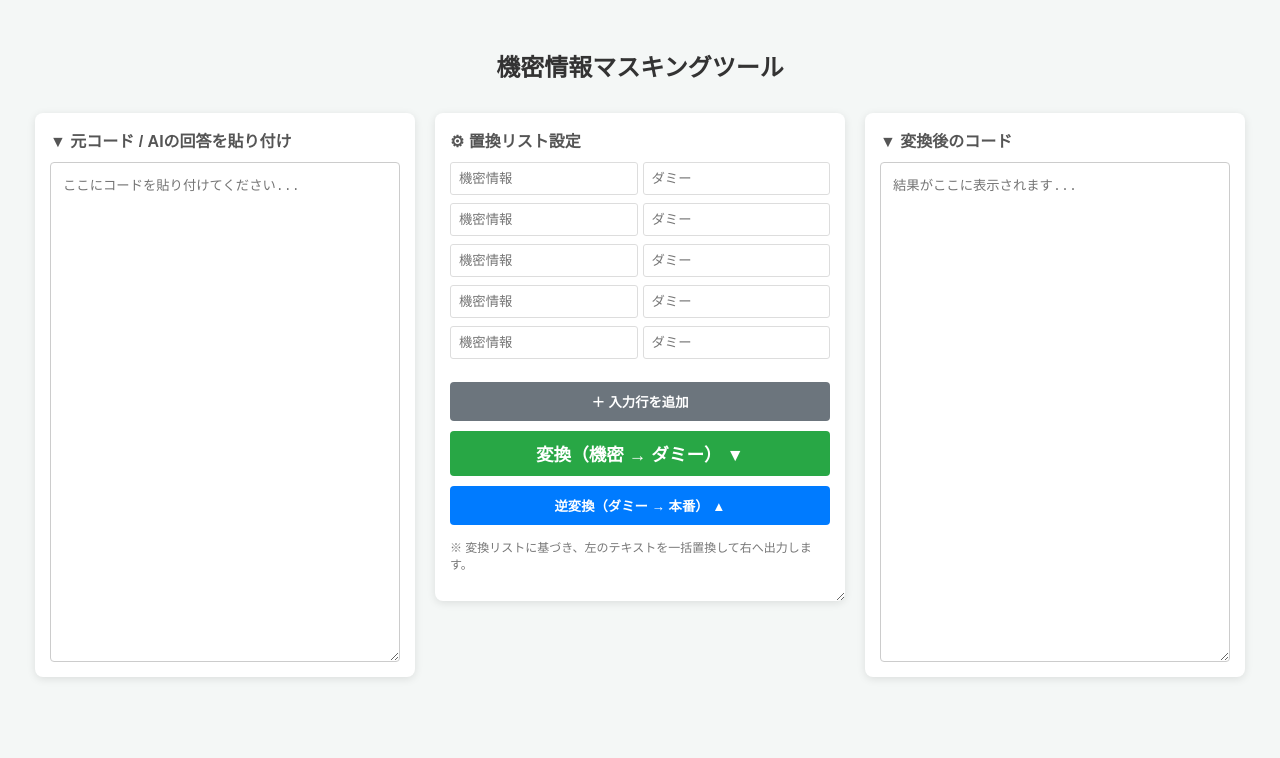
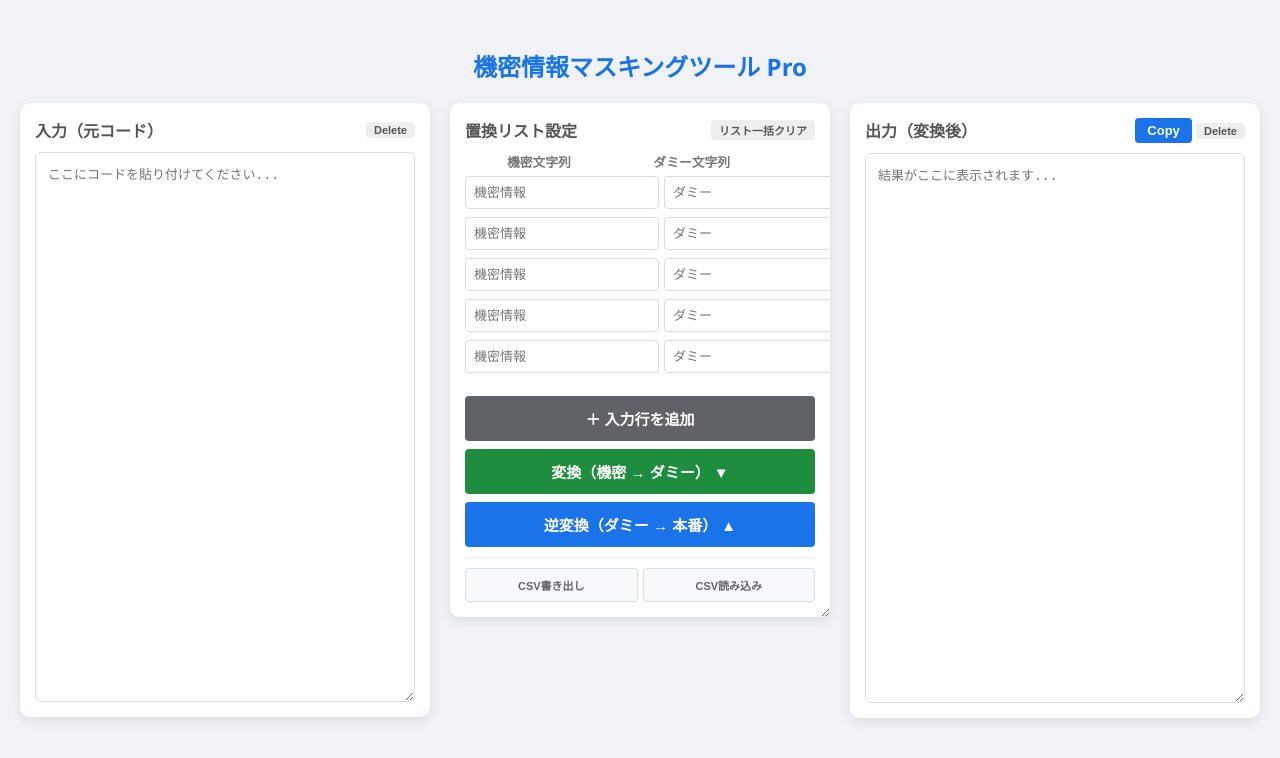
Before and after one commit to smileforeveryone/code-masking-tool, a plain HTML site: page index.html in a window 1280 px wide. Drawn offline with Linux system fonts and the light colour scheme.

Commit message:
Update index.html

```diff
--- a/index.html
+++ b/index.html
@@ -3,104 +3,102 @@
 <head>
     <meta charset="UTF-8">
     <meta name="viewport" content="width=device-width, initial-scale=1.0">
-    <title>Code Masking Tool</title>
+    <title>Advanced Code Masking Tool</title>
     <style>
-        body { font-family: sans-serif; padding: 20px; background-color: #f4f7f6; color: #333; }
-        h2 { text-align: center; margin-bottom: 30px; }
+        body { font-family: 'Segoe UI', Tahoma, Geneva, Verdana, sans-serif; padding: 20px; background-color: #f0f2f5; color: #333; }
+        h2 { text-align: center; margin-bottom: 20px; color: #1a73e8; }
 
-        /* 全体のレイアウト設定 */
-        .container {
-            display: flex;
-            gap: 20px;
-            align-items: flex-start; /* 上揃えにして高さ連動を防ぐ */
-            justify-content: center;
+        .container { display: flex; gap: 20px; align-items: flex-start; justify-content: center; }
+
+        .box, .settings {
+            display: flex; flex-direction: column; background: #fff;
+            padding: 15px; border-radius: 10px; box-shadow: 0 4px 12px rgba(0,0,0,0.08);
         }
 
-        /* 各ボックスの基本設定 */
-        .box, .settings {
-            display: flex;
-            flex-direction: column;
-            background: #fff;
-            padding: 15px;
-            border-radius: 8px;
-            box-shadow: 0 2px 8px rgba(0,0,0,0.1);
+        label { font-weight: bold; margin-bottom: 10px; color: #555; display: flex; justify-content: space-between; align-items: center; }
+
+        textarea {
+            width: 380px; height: 550px; padding: 12px; border: 1px solid #ddd;
+            border-radius: 6px; resize: both; font-family: 'Consolas', 'Monaco', monospace;
+            box-sizing: border-box; font-size: 13px; line-height: 1.5;
         }
 
-        label { font-weight: bold; margin-bottom: 10px; color: #555; display: block; }
+        /* 中央設定欄 */
+        .settings { width: 420px; min-width: 350px; resize: horizontal; overflow: auto; }
+        .list-header { display: flex; gap: 5px; margin-bottom: 5px; font-size: 0.8em; color: #777; font-weight: bold; }
+        .list-header span { flex: 1; text-align: center; }
 
-        /* テキストエリアの設定 */
-        textarea {
-            width: 350px; /* 初期幅 */
-            height: 500px; /* 初期高さ */
-            padding: 12px;
-            border: 1px solid #ccc;
-            border-radius: 4px;
-            resize: both; /* 自由に変更可能 */
-            font-family: monospace; /* コードを見やすく */
-            box-sizing: border-box;
-            min-width: 200px;
-            min-height: 200px;
-        }
+        .replace-row { display: flex; gap: 5px; margin-bottom: 8px; align-items: center; }
+        .replace-row input { flex: 1; padding: 8px; border: 1px solid #ddd; border-radius: 4px; font-size: 13px; }
 
-        /* 中央設定欄の設定 */
-        .settings {
-            width: 380px;
-            resize: horizontal; /* 横幅だけ手動で広げられるようにする */
-            overflow: auto; /* resize有効化に必要 */
-            min-width: 300px;
-        }
+        /* ボタン共通 */
+        button { cursor: pointer; border: none; border-radius: 4px; font-weight: bold; transition: 0.2s; font-size: 13px; }
+        button:hover { opacity: 0.8; transform: translateY(-1px); }
+        button:active { transform: translateY(0); }
 
-        /* 置換リストの入力行 */
-        .replace-row { display: flex; gap: 5px; margin-bottom: 8px; }
-        .replace-row input {
-            flex: 1;
-            padding: 8px;
-            border: 1px solid #ddd;
-            border-radius: 3px;
-            min-width: 0; /* flex内での縮小を許可 */
-        }
+        /* 個別アクション用 */
+        .btn-del-row { background: #ffeded; color: #d93025; padding: 5px 8px; font-size: 11px; }
+        .btn-clear-text { background: #eee; color: #555; padding: 2px 8px; font-size: 11px; }
+        .btn-copy { background: #1a73e8; color: white; padding: 5px 12px; }
 
-        /* ボタン類 */
-        .btn-group { display: flex; flex-direction: column; gap: 10px; margin-top: 15px; }
-        button { cursor: pointer; padding: 10px; border: none; border-radius: 4px; font-weight: bold; transition: 0.2s; }
-        .btn-add { background-color: #6c757d; color: white; }
-        .btn-convert { background-color: #28a745; color: white; font-size: 1.1em; }
-        .btn-reverse { background-color: #007bff; color: white; }
-        button:hover { opacity: 0.8; transform: translateY(-1px); }
+        /* メイン操作用 */
+        .btn-group { display: flex; flex-direction: column; gap: 8px; margin-top: 15px; }
+        .btn-main { padding: 12px; font-size: 15px; }
+        .btn-add { background-color: #5f6368; color: white; }
+        .btn-convert { background-color: #1e8e3e; color: white; }
+        .btn-reverse { background-color: #1a73e8; color: white; }
 
-        /* スマホ等の画面用 */
-        @media (max-width: 1100px) {
-            .container { flex-direction: column; align-items: stretch; }
-            textarea, .settings { width: 100% !important; }
-        }
+        /* データ管理用 */
+        .data-controls { display: flex; gap: 5px; margin-top: 10px; border-top: 1px solid #eee; padding-top: 10px; }
+        .btn-sub { flex: 1; padding: 8px; background: #f8f9fa; border: 1px solid #ddd; color: #5f6368; font-size: 11px; }
+
+        @media (max-width: 1200px) { .container { flex-direction: column; align-items: stretch; } textarea, .settings { width: 100% !important; } }
     </style>
 </head>
 <body>
 
-<h2>機密情報マスキングツール</h2>
+<h2>機密情報マスキングツール Pro</h2>
 
 <div class="container">
     <div class="box">
-        <label>▼ 元コード / AIの回答を貼り付け</label>
+        <label>
+            入力（元コード）
+            <button class="btn-clear-text" onclick="document.getElementById('inputCode').value=''">Delete</button>
+        </label>
         <textarea id="inputCode" placeholder="ここにコードを貼り付けてください..."></textarea>
     </div>
 
     <div class="settings">
-        <label>⚙ 置換リスト設定</label>
-        <div id="replaceList">
-            </div>
+        <label>
+            置換リスト設定
+            <button class="btn-clear-text" onclick="resetList()">リスト一括クリア</button>
+        </label>
+        <div class="list-header">
+            <span>機密文字列</span><span>ダミー文字列</span><span style="flex:0.3"></span>
+        </div>
+        <div id="replaceList"></div>
+
         <div class="btn-group">
-            <button class="btn-add" onclick="addRow()">＋ 入力行を追加</button>
-            <button class="btn-convert" onclick="process(false)">変換（機密 → ダミー） ▼</button>
-            <button class="btn-reverse" onclick="process(true)">逆変換（ダミー → 本番） ▲</button>
+            <button class="btn-add btn-main" onclick="addRow()">＋ 入力行を追加</button>
+            <button class="btn-convert btn-main" onclick="process(false)">変換（機密 → ダミー） ▼</button>
+            <button class="btn-reverse btn-main" onclick="process(true)">逆変換（ダミー → 本番） ▲</button>
         </div>
-        <p style="font-size: 0.75rem; color: #777; margin-top: 15px; line-height: 1.4;">
-            ※ 変換リストに基づき、左のテキストを一括置換して右へ出力します。
-        </p>
+
+        <div class="data-controls">
+            <button class="btn-sub" onclick="exportCSV()">CSV書き出し</button>
+            <button class="btn-sub" onclick="document.getElementById('csvFile').click()">CSV読み込み</button>
+            <input type="file" id="csvFile" style="display:none" accept=".csv" onchange="importCSV(this)">
+        </div>
     </div>
 
     <div class="box">
-        <label>▼ 変換後のコード</label>
+        <label>
+            出力（変換後）
+            <div>
+                <button class="btn-copy" onclick="copyToClipboard()">Copy</button>
+                <button class="btn-clear-text" onclick="document.getElementById('outputCode').value=''">Delete</button>
+            </div>
+        </label>
         <textarea id="outputCode" placeholder="結果がここに表示されます..."></textarea>
     </div>
 </div>
@@ -108,18 +106,26 @@
 <script>
     const listContainer = document.getElementById('replaceList');
 
+    // 行追加
     function addRow(valA = '', valB = '') {
         const div = document.createElement('div');
         div.className = 'replace-row';
         div.innerHTML = `
             <input type="text" class="key" placeholder="機密情報" value="${valA}">
             <input type="text" class="val" placeholder="ダミー" value="${valB}">
+            <button class="btn-del-row" onclick="this.parentElement.remove()" title="この行を削除">×</button>
         `;
         listContainer.appendChild(div);
     }
 
-    for(let i=0; i<5; i++) { addRow(); }
+    // 初期化（5行作成）
+    function resetList() {
+        listContainer.innerHTML = '';
+        for(let i=0; i<5; i++) { addRow(); }
+    }
+    resetList();
 
+    // 置換実行
     function process(isReverse) {
         let text = document.getElementById('inputCode').value;
         const rows = document.querySelectorAll('.replace-row');
@@ -139,6 +145,50 @@
         });
         document.getElementById('outputCode').value = text;
     }
+
+    // クリップボードへコピー
+    function copyToClipboard() {
+        const output = document.getElementById('outputCode');
+        output.select();
+        document.execCommand('copy');
+        const btn = document.querySelector('.btn-copy');
+        const originalText = btn.innerText;
+        btn.innerText = 'Copied!';
+        setTimeout(() => btn.innerText = originalText, 2000);
+    }
+
+    // CSVエクスポート
+    function exportCSV() {
+        let csvContent = "data:text/csv;charset=utf-8,機密,ダミー\n";
+        document.querySelectorAll('.replace-row').forEach(row => {
+            const key = row.querySelector('.key').value;
+            const val = row.querySelector('.val').value;
+            if(key || val) csvContent += `"${key}","${val}"\n`;
+        });
+        const encodedUri = encodeURI(csvContent);
+        const link = document.createElement("a");
+        link.setAttribute("href", encodedUri);
+        link.setAttribute("download", "masking_list.csv");
+        document.body.appendChild(link);
+        link.click();
+    }
+
+    // CSVインポート
+    function importCSV(input) {
+        const file = input.files[0];
+        const reader = new FileReader();
+        reader.onload = function(e) {
+            const rows = e.target.result.split("\n");
+            listContainer.innerHTML = '';
+            rows.forEach((row, index) => {
+                if(index === 0 || row.trim() === "") return; // ヘッダーと空行スキップ
+                const cols = row.split(",").map(c => c.replace(/"/g, ''));
+                if(cols.length >= 2) addRow(cols[0], cols[1]);
+            });
+            input.value = ''; // ファイル選択リセット
+        };
+        reader.readAsText(file);
+    }
 </script>
 
 </body>
```
